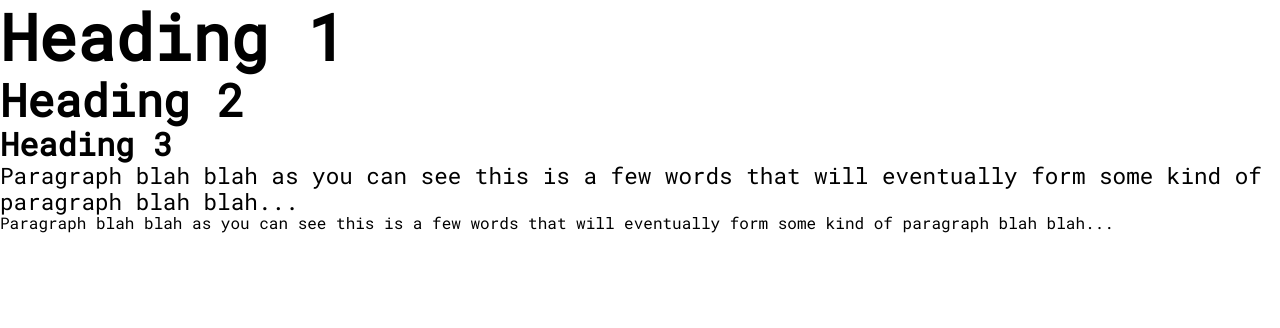
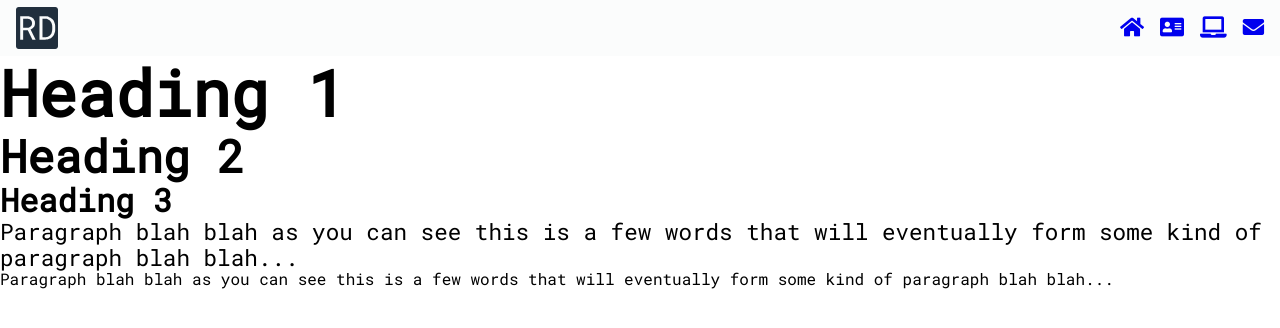
Before and after one commit to Raenton/Raenton.github.io, a website built with Parcel: page index.html in a window 1280 px wide. Built offline with nearby package versions, Linux system fonts and the light colour scheme.

Commit message:
Created menu
- Added logo svg
- created menu partial
- added menu markup
- styled menu

```diff
--- /dev/null
+++ b/assets/styles/components/_menu.scss
@@ -0,0 +1,23 @@
+.menu-bar {
+  display: flex;
+  align-items: center;
+  width: 100%;
+  height: 56px;
+  background-color: #fbfcfc;
+  padding: 8px 16px;
+  color: #242a42;
+}
+
+.menu-logo {
+  width: 42px;
+  height: 42px;
+}
+
+.menu-icons {
+  display: inline;
+  margin-left: auto;
+
+  i {
+    margin-left: 12px;
+  }
+}
--- a/assets/styles/main.scss
+++ b/assets/styles/main.scss
@@ -16,5 +16,6 @@
 @import 'layout/grid';
 
 // 5. Components
+@import 'components/menu';
 
 // 6. Page specific styles
--- a/index.html
+++ b/index.html
@@ -10,6 +10,15 @@
   <link rel="stylesheet" href="./assets/styles/main.scss">
 </head>
 <body>
+  <nav class="menu-bar">
+    <img class="menu-logo" src="assets/images/logo.svg" alt="Robin Denton Logo"/>
+    <div class="menu-icons">
+      <a href="#home"><i class="fas fa-home fa-lg"></i></a>
+      <a href="#about"><i class="fas fa-address-card fa-lg"></i></a>
+      <a href="#portfolio"><i class="fas fa-laptop fa-lg"></i></a>
+      <a href="#contact"><i class="fas fa-envelope fa-lg"></i></a>
+    </div>
+  </nav>
   <h1 class="heading-1">Heading 1</h1>
   <h2 class="heading-2">Heading 2</h2>
   <h3 class="heading-3">Heading 3</h3>
```
Also changed, not shown: assets/images/logo.svg (added).
